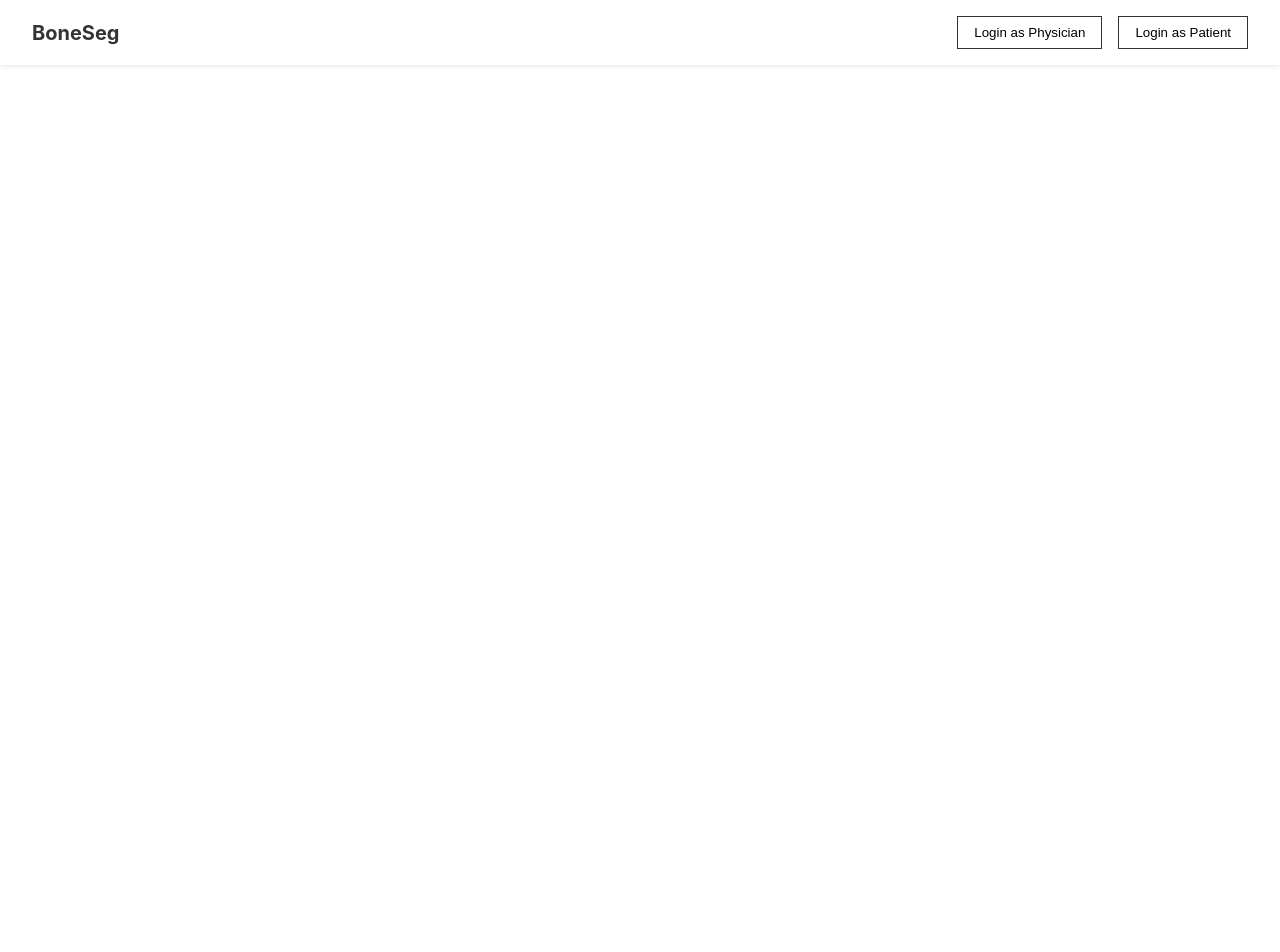
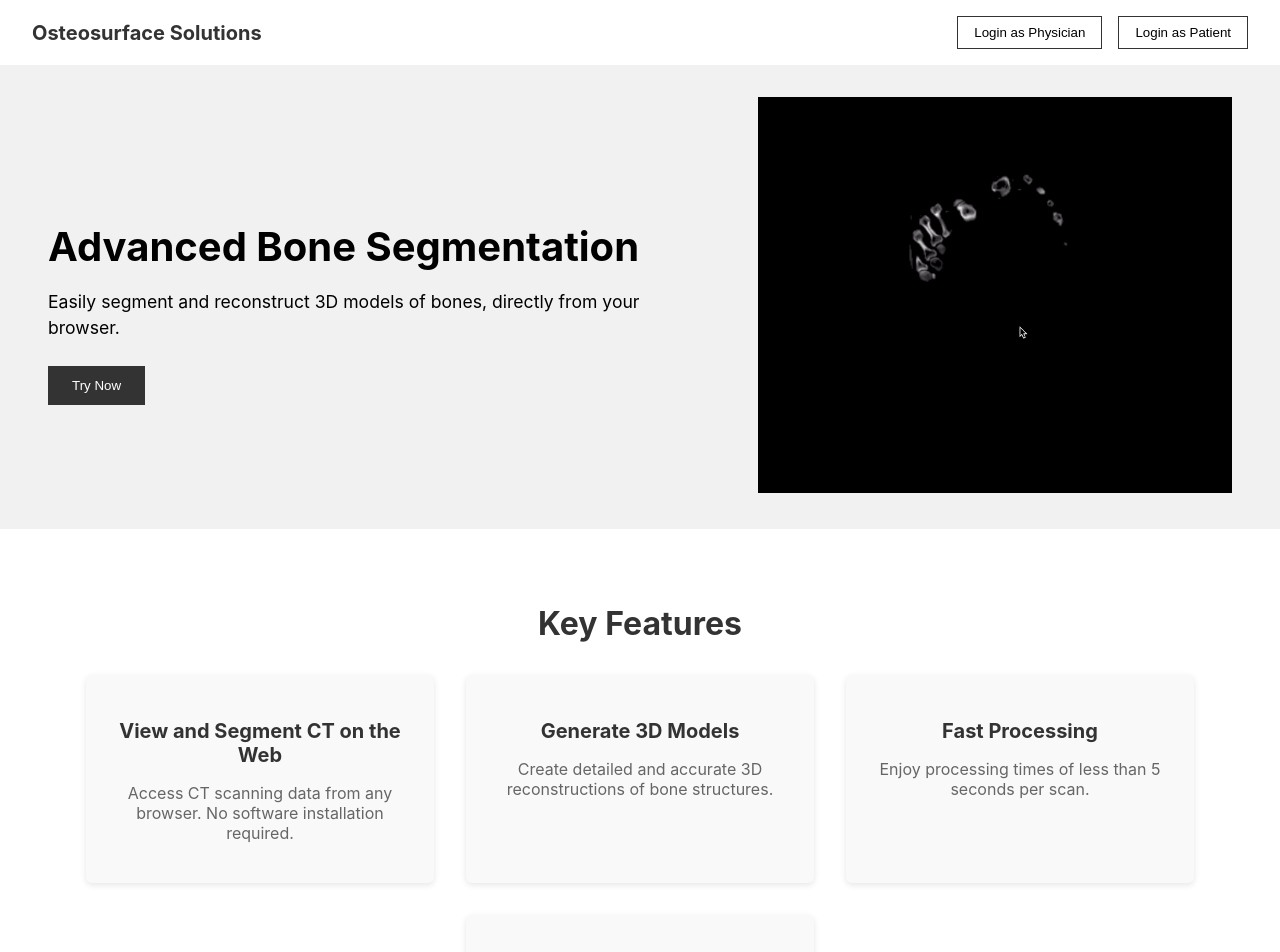
Before and after one commit to sajalregmi/bone-segmentation, a React (Create React App) app in the folder bone-segmentation-landing-page/: page / in a window 1280 px wide. Shown: the top 952 px of the page. Before the commit the page ends 800 px from the top, so only its background shows below. Built offline with nearby package versions, Linux system fonts and the light colour scheme.

Commit message:
Made hero + features section for landing page

```diff
--- a/bone-segmentation-landing-page/src/App.tsx
+++ b/bone-segmentation-landing-page/src/App.tsx
@@ -1,11 +1,15 @@
 
 import './App.css';
+import FeaturesSection from './components/FeaturesSection';
+import HeroSection from './components/HeroSection';
 import NavBar from './components/navbar';
 
 function App() {
   return (
     <div>
       <NavBar />
+      <HeroSection />
+      <FeaturesSection />
     </div>
   );
 }
--- /dev/null
+++ b/bone-segmentation-landing-page/src/components/FeaturesSection.css
@@ -0,0 +1,43 @@
+.features-section {
+    padding: 3rem 2rem;
+    background-color: #ffffff;
+    text-align: center;
+  }
+
+  .features-section h2 {
+    font-size: 2rem;
+    margin-bottom: 2rem;
+    color: #333;
+  }
+
+  .features-list {
+    display: flex;
+    flex-wrap: wrap;
+    justify-content: center;
+    gap: 2rem;
+  }
+
+  .feature-item {
+    flex: 1 1 250px;
+    max-width: 300px;
+    background-color: #f9f9f9;
+    border-radius: 6px;
+    padding: 1.5rem;
+    box-shadow: 0 2px 6px rgba(0,0,0,0.1);
+    transition: transform 0.3s ease;
+  }
+
+  .feature-item:hover {
+    transform: translateY(-5px);
+  }
+
+  .feature-item h3 {
+    font-size: 1.25rem;
+    margin-bottom: 0.5rem;
+    color: #333;
+  }
+
+  .feature-item p {
+    font-size: 1rem;
+    color: #666;
+  }
--- /dev/null
+++ b/bone-segmentation-landing-page/src/components/FeaturesSection.tsx
@@ -0,0 +1,39 @@
+import React from 'react';
+import './FeaturesSection.css';
+
+const FeaturesSection: React.FC = () => {
+  const features = [
+    {
+      title: 'View and Segment CT on the Web',
+      description: 'Access CT scanning data from any browser. No software installation required.'
+    },
+    {
+      title: 'Generate 3D Models',
+      description: 'Create detailed and accurate 3D reconstructions of bone structures.'
+    },
+    {
+      title: 'Fast Processing',
+      description: 'Enjoy processing times of less than 5 seconds per scan.'
+    },
+    {
+      title: 'High Resolution, No Special Hardware',
+      description: 'Get high-quality images on any standard device.'
+    }
+  ];
+
+  return (
+    <section className="features-section">
+      <h2>Key Features</h2>
+      <div className="features-list">
+        {features.map((feature, index) => (
+          <div className="feature-item" key={index}>
+            <h3>{feature.title}</h3>
+            <p>{feature.description}</p>
+          </div>
+        ))}
+      </div>
+    </section>
+  );
+};
+
+export default FeaturesSection;
--- /dev/null
+++ b/bone-segmentation-landing-page/src/components/HeroSection.css
@@ -0,0 +1,45 @@
+.hero-section {
+    display: flex;
+    justify-content: space-between;
+    align-items: center;
+    padding: 2rem 3rem;
+    background-color: #f1f1f1;
+  }
+
+  .hero-content {
+    max-width: 50%;
+  }
+
+  .hero-content h1 {
+    font-size: 2.5rem;
+    margin-bottom: 1rem;
+  }
+
+  .hero-content p {
+    font-size: 1.1rem;
+    margin-bottom: 1.5rem;
+    line-height: 1.5;
+  }
+
+  .hero-button {
+    padding: 0.75rem 1.5rem;
+    background-color: #333;
+    color: #fff;
+    border: none;
+    cursor: pointer;
+    transition: background-color 0.3s ease;
+  }
+
+  .hero-button:hover {
+    background-color: #555;
+  }
+
+  .hero-image-container {
+    max-width: 40%;
+  }
+
+  .hero-image {
+    width: 100%;
+    height: auto;
+    object-fit: cover;
+  }
--- /dev/null
+++ b/bone-segmentation-landing-page/src/components/HeroSection.tsx
@@ -0,0 +1,28 @@
+import React from 'react';
+import './HeroSection.css';
+import heroImage from '../assets/bone-hero.gif';
+
+const HeroSection: React.FC = () => {
+  const handleTryNow = () => {
+    alert('Starting bone segmentation demo...');
+  };
+
+  return (
+    <section className="hero-section">
+      <div className="hero-content">
+        <h1>Advanced Bone Segmentation</h1>
+        <p>
+          Easily segment and reconstruct 3D models of bones, directly from your browser.
+        </p>
+        <button className="hero-button" onClick={handleTryNow}>
+          Try Now
+        </button>
+      </div>
+      <div className="hero-image-container">
+        <img src={heroImage} alt="Bone Segmentation" className="hero-image" />
+      </div>
+    </section>
+  );
+};
+
+export default HeroSection;
--- a/bone-segmentation-landing-page/src/components/navbar.tsx
+++ b/bone-segmentation-landing-page/src/components/navbar.tsx
@@ -3,18 +3,16 @@ import './NavBar.css';
 
 const NavBar: React.FC = () => {
   const handlePhysicianLogin = () => {
-    // Implementation or route to Physician login page
     alert('Redirecting to Physician Login...');
   };
 
   const handlePatientLogin = () => {
-    // Implementation or route to Patient login page
     alert('Redirecting to Patient Login...');
   };
 
   return (
     <nav className="navbar">
-      <div className="nav-brand">BoneSeg</div>
+      <div className="nav-brand">Osteosurface Solutions</div>
       <div className="nav-buttons">
         <button className="nav-button" onClick={handlePhysicianLogin}>
           Login as Physician
```
Also changed, not shown: bone-segmentation-landing-page/src/assets/bone-hero.gif (added).
